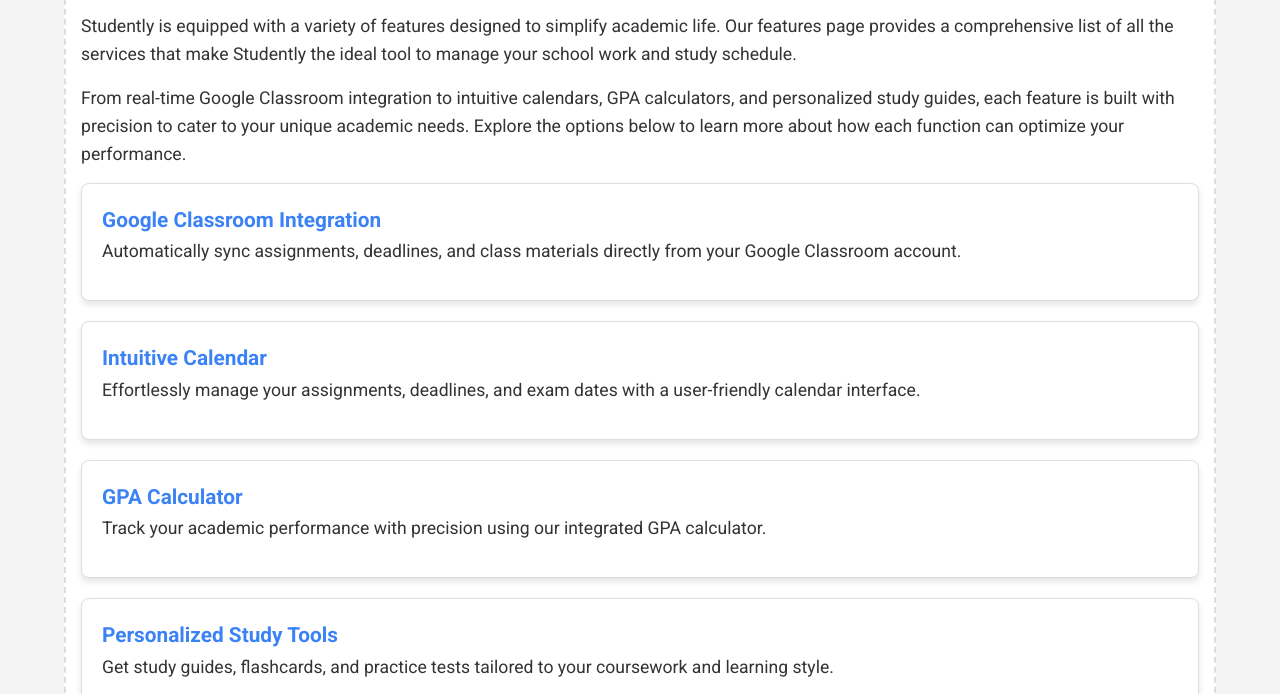
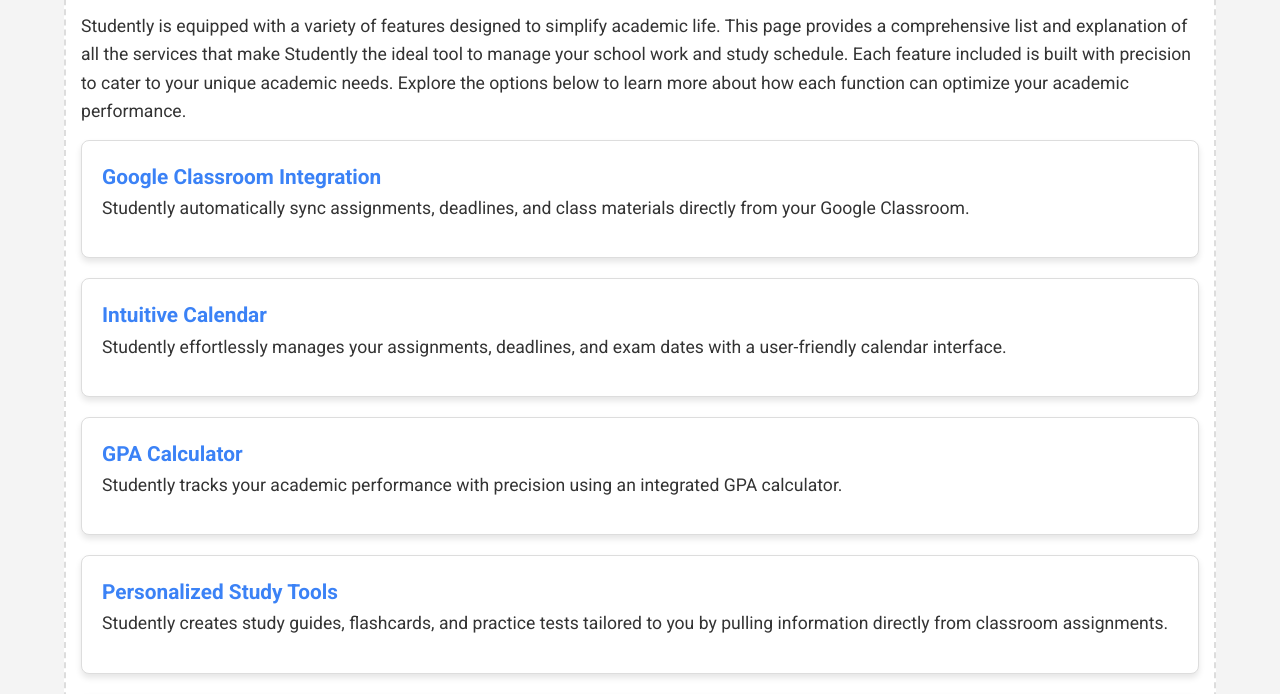
Before and after one commit to Studently-AI/info, a plain HTML site: page src/features.html in a window 1280 px wide. Shown: the part 258-952 px from the top of the page. Drawn offline with Linux system fonts and the light colour scheme.

Commit message:
edited descriptions

```diff
--- a/src/features.html
+++ b/src/features.html
@@ -28,31 +28,30 @@
     <div class="container box">
       <h2>Features</h2>
       <p>
-        Studently is equipped with a variety of features designed to simplify academic life. Our features page provides a comprehensive list of all the services that make Studently the ideal tool to manage your school work and study schedule.
-      </p>
-      <p>
-        From real-time Google Classroom integration to intuitive calendars, GPA calculators, and personalized study guides, each feature is built with precision to cater to your unique academic needs. Explore the options below to learn more about how each function can optimize your performance.
+        Studently is equipped with a variety of features designed to simplify academic life. This page provides a comprehensive list and explanation of all the services that make Studently the ideal tool to manage your school work and study schedule.
+
+         Each feature included is built with precision to cater to your unique academic needs. Explore the options below to learn more about how each function can optimize your academic performance.
       </p>
       <ul class="feature-list">
         <li class="box">
           <a href="google-classroom.html"><strong>Google Classroom Integration</strong></a>
-          <p>Automatically sync assignments, deadlines, and class materials directly from your Google Classroom account.</p>
+          <p>Studently automatically sync assignments, deadlines, and class materials directly from your Google Classroom.</p>
         </li>
         <li class="box">
           <a href="intuitive-calendar.html"><strong>Intuitive Calendar</strong></a>
-          <p>Effortlessly manage your assignments, deadlines, and exam dates with a user-friendly calendar interface.</p>
+          <p>Studently effortlessly manages your assignments, deadlines, and exam dates with a user-friendly calendar interface.</p>
         </li>
         <li class="box">
           <a href="gpa-calculator.html"><strong>GPA Calculator</strong></a>
-          <p>Track your academic performance with precision using our integrated GPA calculator.</p>
+          <p>Studently tracks your academic performance with precision using an integrated GPA calculator.</p>
         </li>
         <li class="box">
           <a href="personalized-study-tools.html"><strong>Personalized Study Tools</strong></a>
-          <p>Get study guides, flashcards, and practice tests tailored to your coursework and learning style.</p>
+          <p>Studently creates study guides, flashcards, and practice tests tailored to you by pulling information directly from classroom assignments.</p>
         </li>
         <li class="box">
           <a href="todo-list.html"><strong>Comprehensive To-Do List</strong></a>
-          <p>Keep your academic tasks organized with real-time updates and effective filtering options.</p>
+          <p>Studently keeps your academic tasks organized with real-time updates and effective filtering options in a to-do list.</p>
         </li>
       </ul>
     </div>
```
